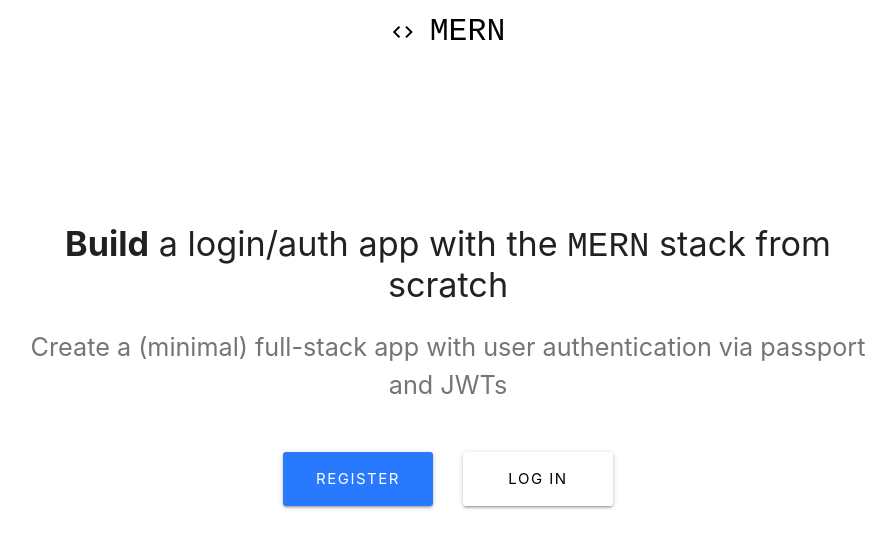
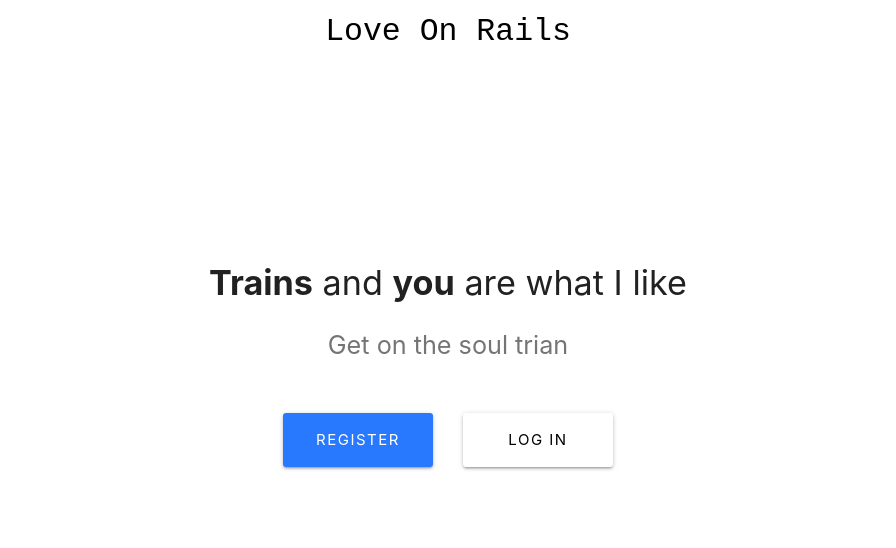
Before and after one commit to Woz-U-Group-Projects/team-loco-motion, a React (Create React App) app in the folder client/: page / in a window 1280 px wide. Shown: the top 548 px of the page, without its empty margins (192-1088 px from the left). Built offline with nearby package versions, Linux system fonts and the light colour scheme.

Commit message:
npm audit fix and small landing changes

```diff
--- a/client/src/components/layout/Landing.js
+++ b/client/src/components/layout/Landing.js
@@ -6,13 +6,11 @@ class Landing extends Component {
         <div className="row">
           <div className="col s12 center-align">
             <h4>
-              <b>Build</b> a login/auth app with the{" "}
-              <span style={{ fontFamily: "monospace" }}>MERN</span> stack from
-              scratch
+              <b>Trains</b> and <b>you</b> are what I like
+
             </h4>
             <p className="flow-text grey-text text-darken-1">
-              Create a (minimal) full-stack app with user authentication via
-              passport and JWTs
+              Get on the soul trian
             </p>
             <br />
             <a href="/register"
--- a/client/src/components/layout/Navbar.js
+++ b/client/src/components/layout/Navbar.js
@@ -13,8 +13,8 @@ class Navbar extends Component {
               }}
               className="col s5 brand-logo center black-text"
             >
-              <i className="material-icons">code</i>
-              MERN
+
+              Love On Rails
             </Link>
           </div>
         </nav>
```
Also changed, not shown: 1 other file (tests, documents, lock files or other folders).
